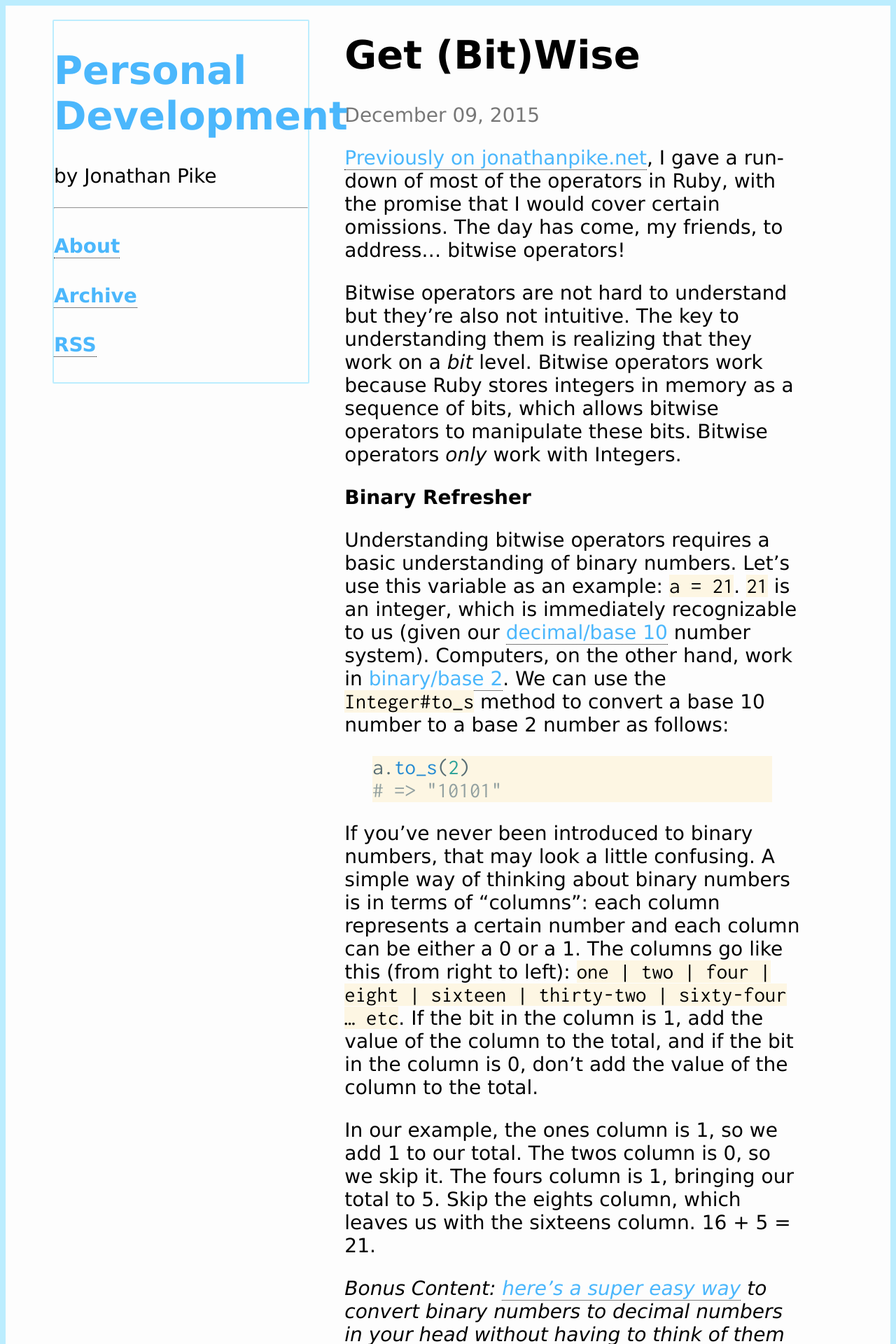
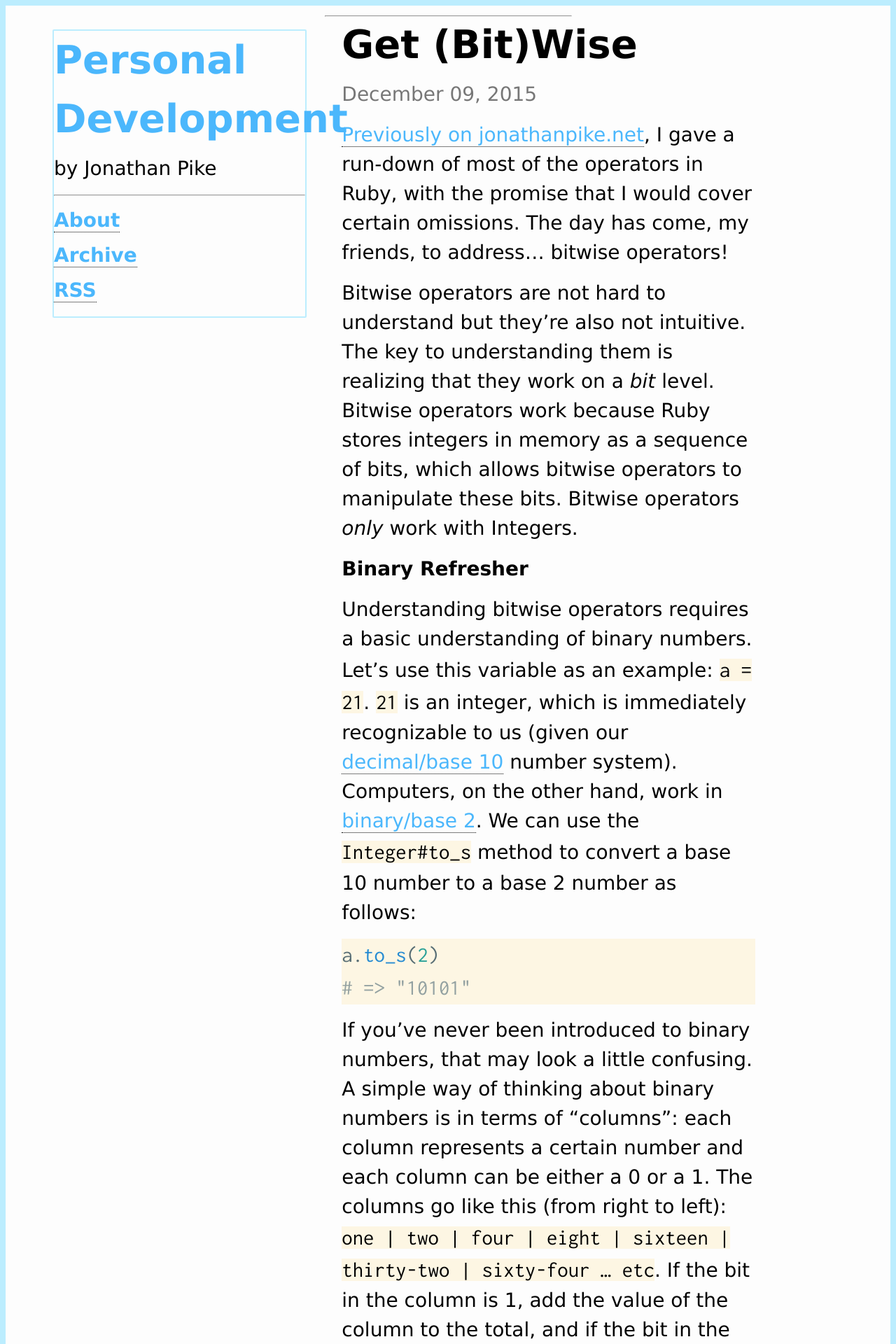
Before and after one commit to jonathanpike/jonathanpike.github.io, a Jekyll site: the page built from _posts/2015-12-09-Get-Bitwise.md, in a window 1280 px wide. Shown: the top 1920 px of the page at 70% size. Built offline with Jekyll 4.4.1, drawn with Linux system fonts in a browser that asks for light colours.

Commit message:
Add bootstrap reboot, add extra variables to support reboot

```diff
--- a/_sass/_global-variables.scss
+++ b/_sass/_global-variables.scss
@@ -5,9 +5,43 @@
 $pd-transparent-blue: rgba(125, 222, 255, 0.5);
 $pd-orange: #EFAA4C;
 $pd-yellow: #FDF6E3;
+$pd-off-white: #FDFDFD;
+$pd-black: #000000;
+$pd-light-gray: #636c72;
 
 // Fonts
+$pd-font-family-sans-serif: Corbel, "Lucida Grande", "Lucida Sans Unicode", "Lucida Sans", "DejaVu Sans", "Bitstream Vera Sans", "Liberation Sans", Verdana, "Verdana Ref", sans-serif;
 $pd-fixed-width-font-stack: 'Inconsolata', ;
+$font-family-base: $pd-font-family-sans-serif !default;
+
+$font-size-base: 1rem !default; // Assumes the browser default, typically `16px`
+$font-size-lg:   1.25rem !default;
+$font-size-sm:   .875rem !default;
+$font-size-xs:   .75rem !default;
+
+$font-weight-normal: normal !default;
+$font-weight-bold: bold !default;
+
+$font-weight-base: $font-weight-normal !default;
+$line-height-base: 1.5 !default;
+
+$font-size-h1: 2.5rem !default;
+$font-size-h2: 2rem !default;
+$font-size-h3: 1.75rem !default;
+$font-size-h4: 1.5rem !default;
+$font-size-h5: 1.25rem !default;
+$font-size-h6: 1rem !default;
+
+$headings-margin-bottom: (1rem / 2) !default;
+$headings-font-family:   inherit !default;
+$headings-font-weight:   500 !default;
+$headings-line-height:   1.1 !default;
+$headings-color:         inherit !default;
+
+$dt-font-weight: $font-weight-bold !default;
+
+// Tables
+$table-cell-padding: 0.75rem !default;
 
 // Grid Settings
 $large-neat-grid: (
--- a/_sass/_layout.scss
+++ b/_sass/_layout.scss
@@ -3,11 +3,11 @@
 }
 
 body {
-  font-family: Corbel, "Lucida Grande", "Lucida Sans Unicode", "Lucida Sans", "DejaVu Sans", "Bitstream Vera Sans", "Liberation Sans", Verdana, "Verdana Ref", sans-serif;
+  font-family: $pd-font-family-sans-serif;
   font-size: 1.75em;
   border: 8px solid $pd-transparent-blue;
   min-height: 100%;
-  background-color: #FDFDFD;
+  background-color: $pd-off-white;
   margin: 0;
   @media only screen and (max-width: 500px) {
     border: 4px solid $pd-transparent-blue;
--- /dev/null
+++ b/_sass/_reboot.scss
@@ -0,0 +1,473 @@
+// Reboot (from Boostrap v4-dev)
+// Bootstrap is licensed MIT. https://github.com/twbs/bootstrap
+//
+// Normalization of HTML elements, manually forked from Normalize.css to remove
+// styles targeting irrelevant browsers while applying new styles.
+//
+// Normalize is licensed MIT. https://github.com/necolas/normalize.css
+
+
+// Document
+//
+// 1. Change from `box-sizing: content-box` so that `width` is not affected by `padding` or `border`.
+// 2. Change the default font family in all browsers.
+// 3. Correct the line height in all browsers.
+// 4. Prevent adjustments of font size after orientation changes in IE on Windows Phone and in iOS.
+// 5. Setting @viewport causes scrollbars to overlap content in IE11 and Edge, so
+//    we force a non-overlapping, non-auto-hiding scrollbar to counteract.
+// 6. Change the default tap highlight to be completely transparent in iOS.
+
+html {
+  box-sizing: border-box; // 1
+  font-family: sans-serif; // 2
+  line-height: 1.15; // 3
+  -ms-text-size-adjust: 100%; // 4
+  -webkit-text-size-adjust: 100%; // 4
+  -ms-overflow-style: scrollbar; // 5
+  -webkit-tap-highlight-color: rgba(0,0,0,0); // 6
+}
+
+*,
+*::before,
+*::after {
+  box-sizing: inherit; // 1
+}
+
+// IE10+ doesn't honor `<meta name="viewport">` in some cases.
+@at-root {
+  @-ms-viewport { width: device-width; }
+}
+
+
+// Body
+//
+// 1. Remove the margin in all browsers.
+// 2. As a best practice, apply a default `background-color`.
+
+body {
+  margin: 0; // 1
+  font-family: $font-family-base;
+  font-size: $font-size-base;
+  font-weight: $font-weight-base;
+  line-height: $line-height-base;
+  color: $pd-black;
+  background-color: $pd-off-white; // 2
+}
+
+// Suppress the focus outline on elements that cannot be accessed via keyboard.
+// This prevents an unwanted focus outline from appearing around elements that
+// might still respond to pointer events.
+//
+// Credit: https://github.com/suitcss/base
+[tabindex="-1"]:focus {
+  outline: none !important;
+}
+
+
+// Content grouping
+//
+// 1. Add the correct box sizing in Firefox.
+// 2. Show the overflow in Edge and IE.
+
+hr {
+  box-sizing: content-box; // 1
+  height: 0; // 1
+  overflow: visible; // 2
+}
+
+
+//
+// Typography
+//
+
+// Remove top margins from headings
+//
+// By default, `<h1>`-`<h6>` all receive top and bottom margins. We nuke the top
+// margin for easier control within type scales as it avoids margin collapsing.
+h1, h2, h3, h4, h5, h6 {
+  margin-top: 0;
+  margin-bottom: .5rem;
+}
+
+// Reset margins on paragraphs
+//
+// Similarly, the top margin on `<p>`s get reset. However, we also reset the
+// bottom margin to use `rem` units instead of `em`.
+p {
+  margin-top: 0;
+  margin-bottom: 1rem;
+}
+
+// Abbreviations
+//
+// 1. Remove the bottom border in Firefox 39-.
+// 2. Add the correct text decoration in Chrome, Edge, IE, Opera, and Safari.
+// 3. Add explicit cursor to indicate changed behavior.
+// 4. Duplicate behavior to the data-* attribute for our tooltip plugin
+
+abbr[title],
+abbr[data-original-title] { // 4
+  text-decoration: underline; // 2
+  text-decoration: underline dotted; // 2
+  cursor: help; // 3
+  border-bottom: 0; // 1
+}
+
+address {
+  margin-bottom: 1rem;
+  font-style: normal;
+  line-height: inherit;
+}
+
+ol,
+ul,
+dl {
+  margin-top: 0;
+  margin-bottom: 1rem;
+}
+
+ol ol,
+ul ul,
+ol ul,
+ul ol {
+  margin-bottom: 0;
+}
+
+dt {
+  font-weight: $dt-font-weight;
+}
+
+dd {
+  margin-bottom: .5rem;
+  margin-left: 0; // Undo browser default
+}
+
+blockquote {
+  margin: 0 0 1rem;
+}
+
+dfn {
+  font-style: italic; // Add the correct font style in Android 4.3-
+}
+
+b,
+strong {
+  font-weight: bolder; // Add the correct font weight in Chrome, Edge, and Safari
+}
+
+small {
+  font-size: 80%; // Add the correct font size in all browsers
+}
+
+//
+// Prevent `sub` and `sup` elements from affecting the line height in
+// all browsers.
+//
+
+sub,
+sup {
+  position: relative;
+  font-size: 75%;
+  line-height: 0;
+  vertical-align: baseline;
+}
+
+sub { bottom: -.25em; }
+sup { top: -.5em; }
+
+
+//
+// Links
+//
+
+a {
+  color: $pd-dark-blue;
+  text-decoration: none;
+  background-color: transparent; // Remove the gray background on active links in IE 10.
+  -webkit-text-decoration-skip: objects; // Remove gaps in links underline in iOS 8+ and Safari 8+.
+}
+
+// And undo these styles for placeholder links/named anchors (without href)
+// which have not been made explicitly keyboard-focusable (without tabindex).
+// It would be more straightforward to just use a[href] in previous block, but that
+// causes specificity issues in many other styles that are too complex to fix.
+// See https://github.com/twbs/bootstrap/issues/19402
+
+a:not([href]):not([tabindex]) {
+  color: inherit;
+  text-decoration: none;
+
+  &:focus {
+    outline: 0;
+  }
+}
+
+
+//
+// Code
+//
+
+pre,
+code,
+kbd,
+samp {
+  font-family: monospace, monospace; // Correct the inheritance and scaling of font size in all browsers.
+  font-size: 1em; // Correct the odd `em` font sizing in all browsers.
+}
+
+pre {
+  // Remove browser default top margin
+  margin-top: 0;
+  // Reset browser default of `1em` to use `rem`s
+  margin-bottom: 1rem;
+  // Don't allow content to break outside
+  overflow: auto;
+}
+
+
+//
+// Figures
+//
+
+figure {
+  // Apply a consistent margin strategy (matches our type styles).
+  margin: 0 0 1rem;
+}
+
+
+//
+// Images and content
+//
+
+img {
+  vertical-align: middle;
+  border-style: none; // Remove the border on images inside links in IE 10-.
+}
+
+svg:not(:root) {
+  overflow: hidden; // Hide the overflow in IE
+}
+
+
+// Avoid 300ms click delay on touch devices that support the `touch-action` CSS property.
+//
+// In particular, unlike most other browsers, IE11+Edge on Windows 10 on touch devices and IE Mobile 10-11
+// DON'T remove the click delay when `<meta name="viewport" content="width=device-width">` is present.
+// However, they DO support removing the click delay via `touch-action: manipulation`.
+// See:
+// * https://v4-alpha.getbootstrap.com/content/reboot/#click-delay-optimization-for-touch
+// * http://caniuse.com/#feat=css-touch-action
+// * https://patrickhlauke.github.io/touch/tests/results/#suppressing-300ms-delay
+
+a,
+area,
+button,
+[role="button"],
+input,
+label,
+select,
+summary,
+textarea {
+  touch-action: manipulation;
+}
+
+
+//
+// Tables
+//
+
+table {
+  border-collapse: collapse; // Prevent double borders
+}
+
+caption {
+  padding-top: $table-cell-padding;
+  padding-bottom: $table-cell-padding;
+  color: $pd-light-gray;
+  text-align: left;
+  caption-side: bottom;
+}
+
+th {
+  // Matches default `<td>` alignment
+  text-align: left;
+}
+
+
+//
+// Forms
+//
+
+label {
+  // Allow labels to use `margin` for spacing.
+  display: inline-block;
+  margin-bottom: .5rem;
+}
+
+// Work around a Firefox/IE bug where the transparent `button` background
+// results in a loss of the default `button` focus styles.
+//
+// Credit: https://github.com/suitcss/base/
+button:focus {
+  outline: 1px dotted;
+  outline: 5px auto -webkit-focus-ring-color;
+}
+
+input,
+button,
+select,
+optgroup,
+textarea {
+  margin: 0; // Remove the margin in Firefox and Safari
+  font-family: inherit;
+  font-size: inherit;
+  line-height: inherit;
+}
+
+button,
+input {
+  overflow: visible; // Show the overflow in Edge
+}
+
+button,
+select {
+  text-transform: none; // Remove the inheritance of text transform in Firefox
+}
+
+// 1. Prevent a WebKit bug where (2) destroys native `audio` and `video`
+//    controls in Android 4.
+// 2. Correct the inability to style clickable types in iOS and Safari.
+button,
+html [type="button"], // 1
+[type="reset"],
+[type="submit"] {
+  -webkit-appearance: button; // 2
+}
+
+// Remove inner border and padding from Firefox, but don't restore the outline like Normalize.
+button::-moz-focus-inner,
+[type="button"]::-moz-focus-inner,
+[type="reset"]::-moz-focus-inner,
+[type="submit"]::-moz-focus-inner {
+  padding: 0;
+  border-style: none;
+}
+
+input[type="radio"],
+input[type="checkbox"] {
+  box-sizing: border-box; // 1. Add the correct box sizing in IE 10-
+  padding: 0; // 2. Remove the padding in IE 10-
+
+  // Apply a disabled cursor for radios and checkboxes.
+  //
+  // Note: Neither radios nor checkboxes can be readonly.
+  &:disabled {
+    cursor: not-allowed;
+  }
+}
+
+
+input[type="date"],
+input[type="time"],
+input[type="datetime-local"],
+input[type="month"] {
+  // Remove the default appearance of temporal inputs to avoid a Mobile Safari
+  // bug where setting a custom line-height prevents text from being vertically
+  // centered within the input.
+  // See https://bugs.webkit.org/show_bug.cgi?id=139848
+  // and https://github.com/twbs/bootstrap/issues/11266
+  -webkit-appearance: listbox;
+}
+
+textarea {
+  overflow: auto; // Remove the default vertical scrollbar in IE.
+  // Textareas should really only resize vertically so they don't break their (horizontal) containers.
+  resize: vertical;
+}
+
+fieldset {
+  // Browsers set a default `min-width: min-content;` on fieldsets,
+  // unlike e.g. `<div>`s, which have `min-width: 0;` by default.
+  // So we reset that to ensure fieldsets behave more like a standard block element.
+  // See https://github.com/twbs/bootstrap/issues/12359
+  // and https://html.spec.whatwg.org/multipage/#the-fieldset-and-legend-elements
+  min-width: 0;
+  // Reset the default outline behavior of fieldsets so they don't affect page layout.
+  padding: 0;
+  margin: 0;
+  border: 0;
+}
+
+// 1. Correct the text wrapping in Edge and IE.
+// 2. Correct the color inheritance from `fieldset` elements in IE.
+legend {
+  display: block;
+  width: 100%;
+  max-width: 100%; // 1
+  padding: 0;
+  margin-bottom: .5rem;
+  font-size: 1.5rem;
+  line-height: inherit;
+  color: inherit; // 2
+  white-space: normal; // 1
+}
+
+progress {
+  vertical-align: baseline; // Add the correct vertical alignment in Chrome, Firefox, and Opera.
+}
+
+// Correct the cursor style of increment and decrement buttons in Chrome.
+[type="number"]::-webkit-inner-spin-button,
+[type="number"]::-webkit-outer-spin-button {
+  height: auto;
+}
+
+[type="search"] {
+  // This overrides the extra rounded corners on search inputs in iOS so that our
+  // `.form-control` class can properly style them. Note that this cannot simply
+  // be added to `.form-control` as it's not specific enough. For details, see
+  // https://github.com/twbs/bootstrap/issues/11586.
+  outline-offset: -2px; // 2. Correct the outline style in Safari.
+  -webkit-appearance: none;
+}
+
+//
+// Remove the inner padding and cancel buttons in Chrome and Safari on macOS.
+//
+
+[type="search"]::-webkit-search-cancel-button,
+[type="search"]::-webkit-search-decoration {
+  -webkit-appearance: none;
+}
+
+//
+// 1. Correct the inability to style clickable types in iOS and Safari.
+// 2. Change font properties to `inherit` in Safari.
+//
+
+::-webkit-file-upload-button {
+  font: inherit; // 2
+  -webkit-appearance: button; // 1
+}
+
+//
+// Correct element displays
+//
+
+output {
+  display: inline-block;
+}
+
+summary {
+  display: list-item; // Add the correct display in all browsers
+}
+
+template {
+  display: none; // Add the correct display in IE
+}
+
+// Always hide an element with the `hidden` HTML attribute (from PureCSS).
+// Needed for proper display in IE 10-.
+[hidden] {
+  display: none !important;
+}
--- a/css/site.scss
+++ b/css/site.scss
@@ -1,11 +1,12 @@
 ---
 ---
 // Imports
+@import "global-variables";
+@import "reboot";
 @import "neat";
 @import url(https://fonts.googleapis.com/css?family=Inconsolata:400,700);
 @import "animate";
 @import "syntax-highlighting";
-@import "global-variables";
 @import "layout";
 @import "header";
 @import "posts";
```
